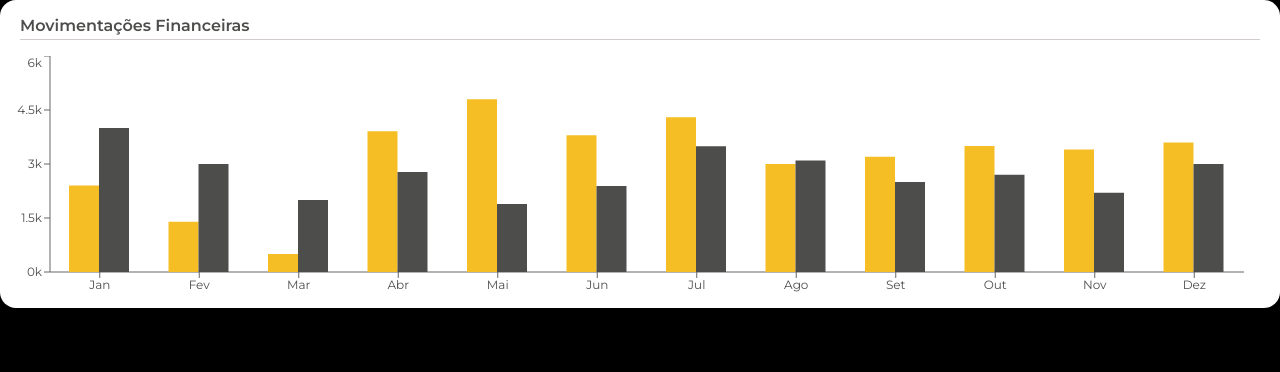
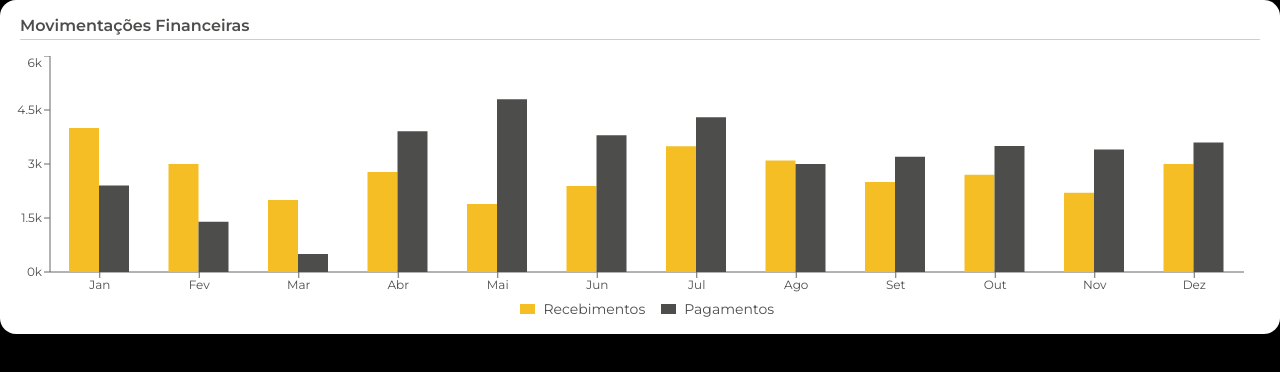
Before and after one commit to GustavoLemes97/financeiro, a Next.js app: page / in a window 1280 px wide. Shown: the top 372 px of the page. Built offline with nearby package versions, Linux system fonts and the light colour scheme.

Commit message:
cria a legenda do barchart e ajusta a do piechart

```diff
--- a/src/components/ui/barChart.tsx
+++ b/src/components/ui/barChart.tsx
@@ -12,6 +12,7 @@ import {
   NameType,
   ValueType,
 } from "recharts/types/component/DefaultTooltipContent";
+import { BarChartLegend } from "./barChartLegend";
 
 interface BarChartData {
   name: string;
@@ -56,7 +57,7 @@ const BarChart = ({ data }: BarChartProps) => {
   const grey = "#4D4E4C";
   const yellow = "#F6BE25";
   return (
-    <section className="">
+    <section className="flex flex-col items-center justify-center">
       <ResponsiveContainer className="!w-[98vw] !h-[10.875rem] md:!h-[14.75rem]">
         <BarChartRecharts
           className="!right-[30px]"
@@ -80,10 +81,11 @@ const BarChart = ({ data }: BarChartProps) => {
             tickFormatter={(value) => `${value / 1000}k`}
           />
           <Tooltip content={<CustomTooltip />} />
-          <Bar dataKey="payments" barSize={30} fill={yellow} />
-          <Bar dataKey="receiving" barSize={30} fill={grey} />
+          <Bar dataKey="receiving" barSize={30} fill={yellow} />
+          <Bar dataKey="payments" barSize={30} fill={grey} />
         </BarChartRecharts>
       </ResponsiveContainer>
+      <BarChartLegend />
     </section>
   );
 };
--- a/src/components/ui/barChartCard.tsx
+++ b/src/components/ui/barChartCard.tsx
@@ -7,7 +7,7 @@ interface BarChartCardProps extends BarChartProps {
 
 const BarChartCard = ({ title, data }: BarChartCardProps) => {
   return (
-    <section className="flex flex-col items-start w-full lg:h-[19.7rem] py-4 px-5 gap-4 bg-white rounded-2xl">
+    <section className="flex flex-col items-start w-full py-4 px-5 gap-4 bg-white rounded-2xl">
       <SectionTitle title={title} />
       <BarChart data={data} />
     </section>
--- /dev/null
+++ b/src/components/ui/barChartLegend.tsx
@@ -0,0 +1,34 @@
+const BarChartLegend = () => {
+  const data = [
+    {
+      name: "Recebimentos",
+      color: "bg-yellow",
+    },
+    {
+      name: "Pagamentos",
+      color: "bg-grey",
+    },
+  ];
+  return (
+    <section className="flex gap-4 pt-2">
+      {data.map(({ name, color }) => (
+        <section
+          key="name"
+          className="flex flex-row items-center gap-2 relative group"
+        >
+          <span
+            className={`${color} inline-block w-[0.9375rem] h-[0.625rem]`}
+          ></span>
+          <small className="block overflow-hidden whitespace-nowrap">
+            {name}
+          </small>
+          <span className="absolute invisible whitespace-nowrap left-1/2 bottom-full transform -translate-x-1/2 mt-1 bg-white border border-soft-grey-2 text-grey text-xs rounded py-1 px-2 group-hover:visible transition-opacity duration-300">
+            {name}
+          </span>
+        </section>
+      ))}
+    </section>
+  );
+};
+
+export { BarChartLegend };
--- a/src/components/ui/pieChartLegend.tsx
+++ b/src/components/ui/pieChartLegend.tsx
@@ -24,7 +24,7 @@ const PieChartLegend = ({ data }: PieChartLegendProps) => {
           key={name}
         >
           <span
-            className={`${colorVariants[fill]} inline-block w-[0.9375rem] h-[0.625rem] lg:w-[1.875rem] lg:h-[1.25rem]`}
+            className={`${colorVariants[fill]} inline-block w-[0.9375rem] h-[0.625rem]`}
           ></span>
           <small className="w-[10ch] block overflow-hidden overflow-ellipsis whitespace-nowrap">
             {name}
```
